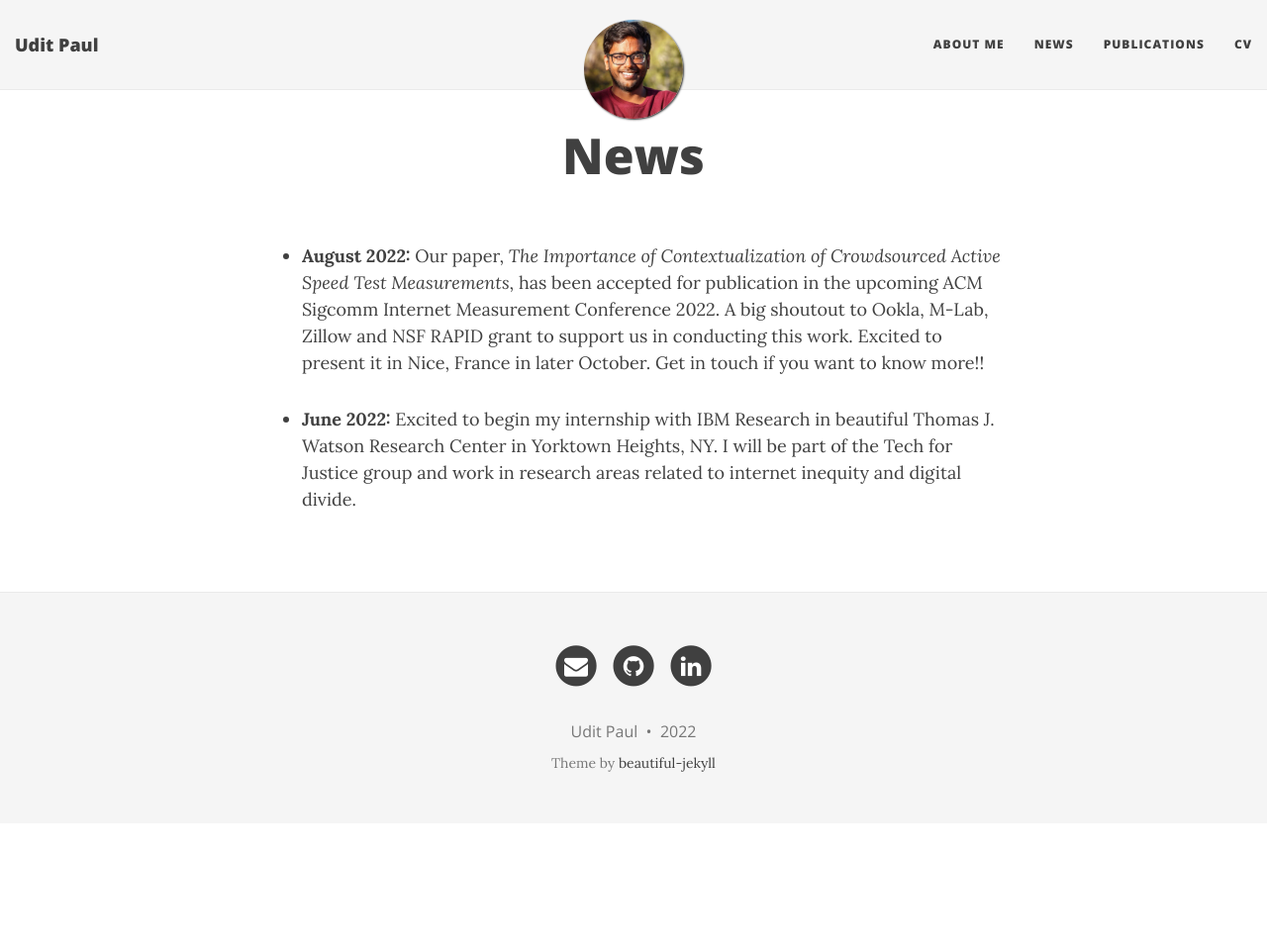
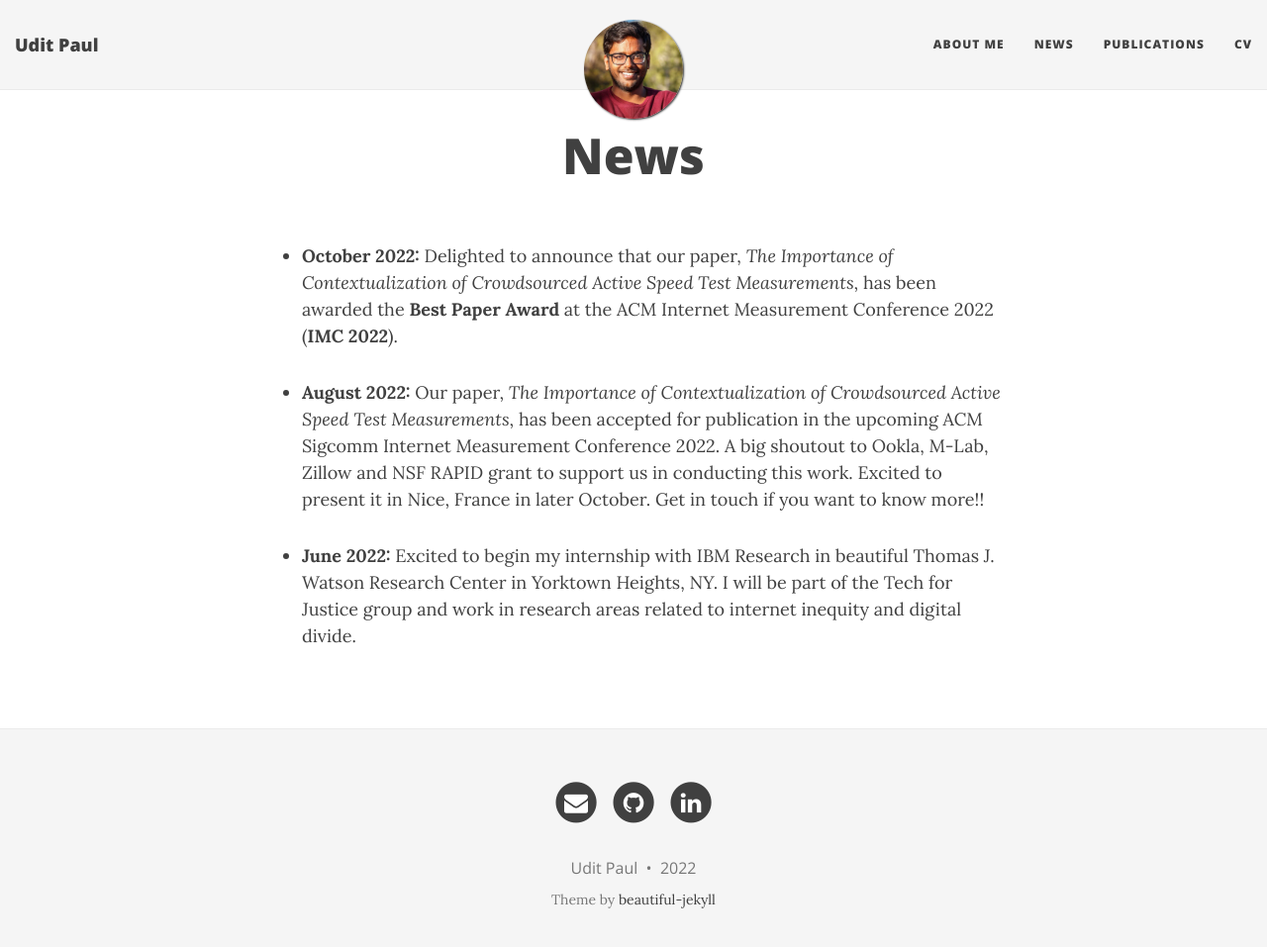
Before and after one commit to u-paul/u-paul.github.io, a Jekyll site: the page built from news.md, in a window 1280 px wide and 970 px high. Shown: the top 957 px of the window at 99% size. Built offline with Jekyll 4.4.1, drawn with Linux system fonts in a browser that asks for light colours; nearby versions of some CDN libraries.

Commit message:
added imc info news

```diff
--- a/news.md
+++ b/news.md
@@ -4,6 +4,9 @@ title: News
 ---
 
 
+
+- **October 2022:** Delighted to announce that our paper, *The Importance of Contextualization of Crowdsourced Active Speed Test Measurements*, has been awarded the **Best Paper Award** at the ACM Internet Measurement Conference 2022 (**IMC 2022**).
+
 - **August 2022:** Our paper, *The Importance of Contextualization of Crowdsourced Active Speed Test Measurements*, has been accepted for publication in the upcoming ACM Sigcomm Internet Measurement Conference 2022. A big shoutout to Ookla, M-Lab, Zillow and NSF RAPID grant to support us in conducting this work. Excited to present it in Nice, France in later October. Get in touch if you want to know more!!
 
 - **June 2022:** Excited to begin my internship with IBM Research in beautiful Thomas J. Watson Research Center in Yorktown Heights, NY. I will be part of the Tech for Justice group and work in research areas related to internet inequity and digital divide.
```
